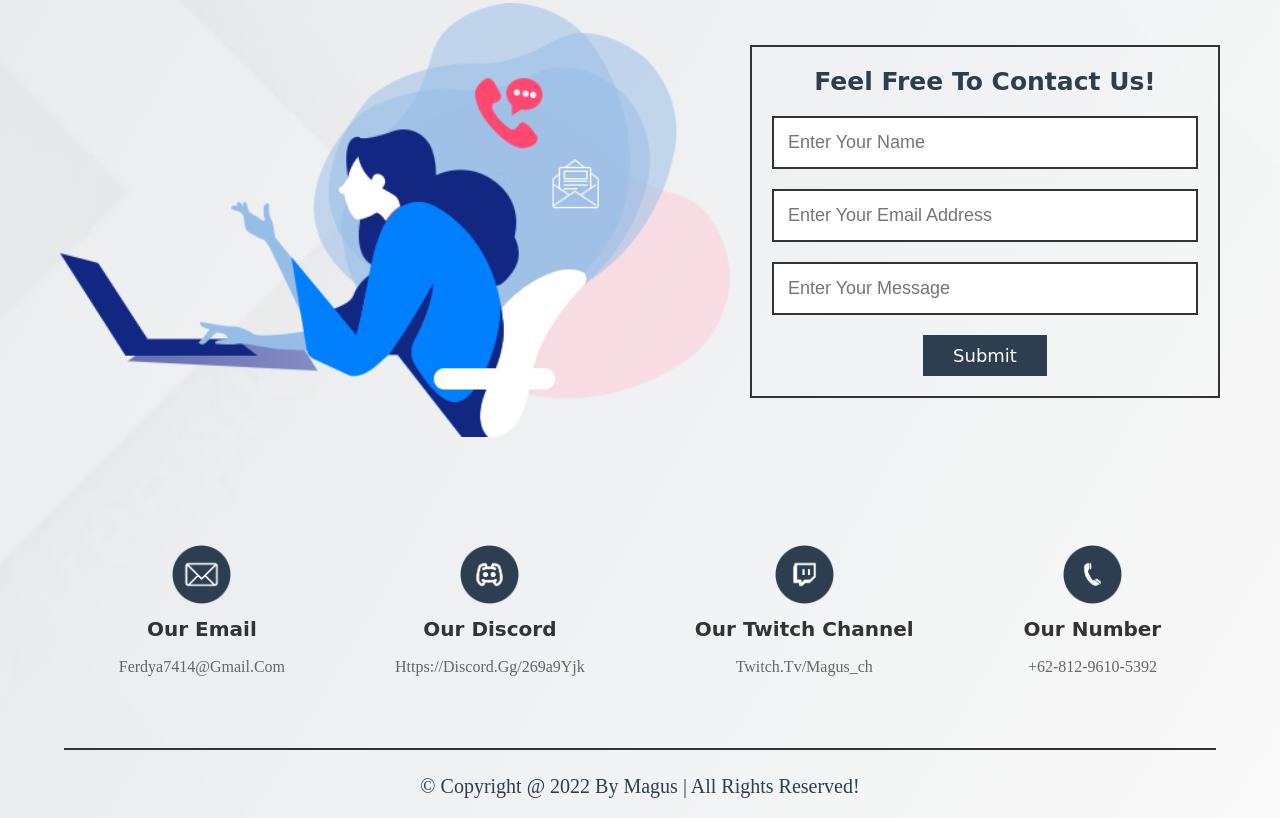
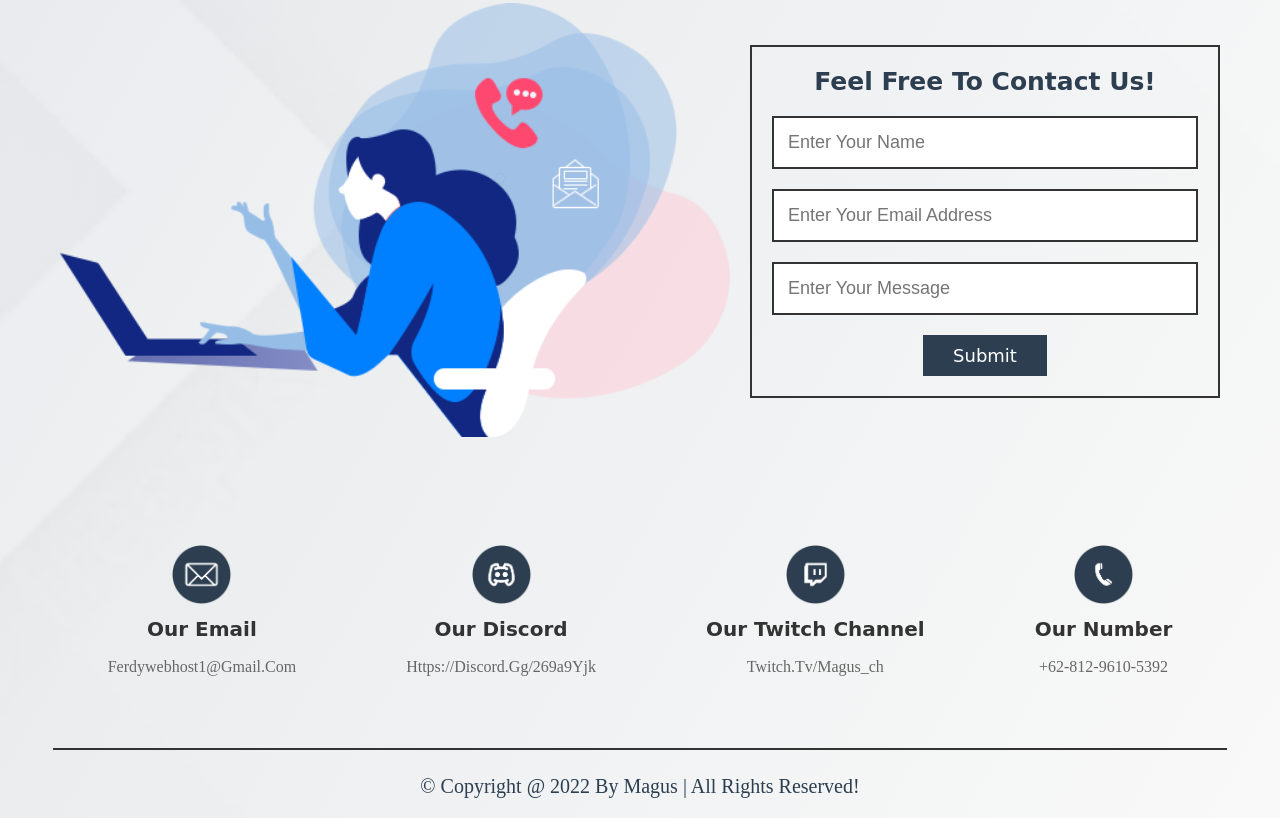
Before and after one commit to FerdyApriliyanto/FerdyApriliyanto.github.io, a website: page index.html in a window 1280 px wide. Shown: the part 3802-4620 px from the top of the page. Drawn offline with nearby package versions, Linux system fonts and the light colour scheme; a web font is replaced by a local one.

Commit message:
redefining email

```diff
--- a/index.html
+++ b/index.html
@@ -315,7 +315,7 @@
 							<div class="box">
 								<img src="images/mail.png">
 								<h3>Our Email</h3>
-								<p>ferdya7414@gmail.com</p>
+								<p>ferdywebhost1@gmail.com</p>
 							</div>
 
 							<div class="box">
```
